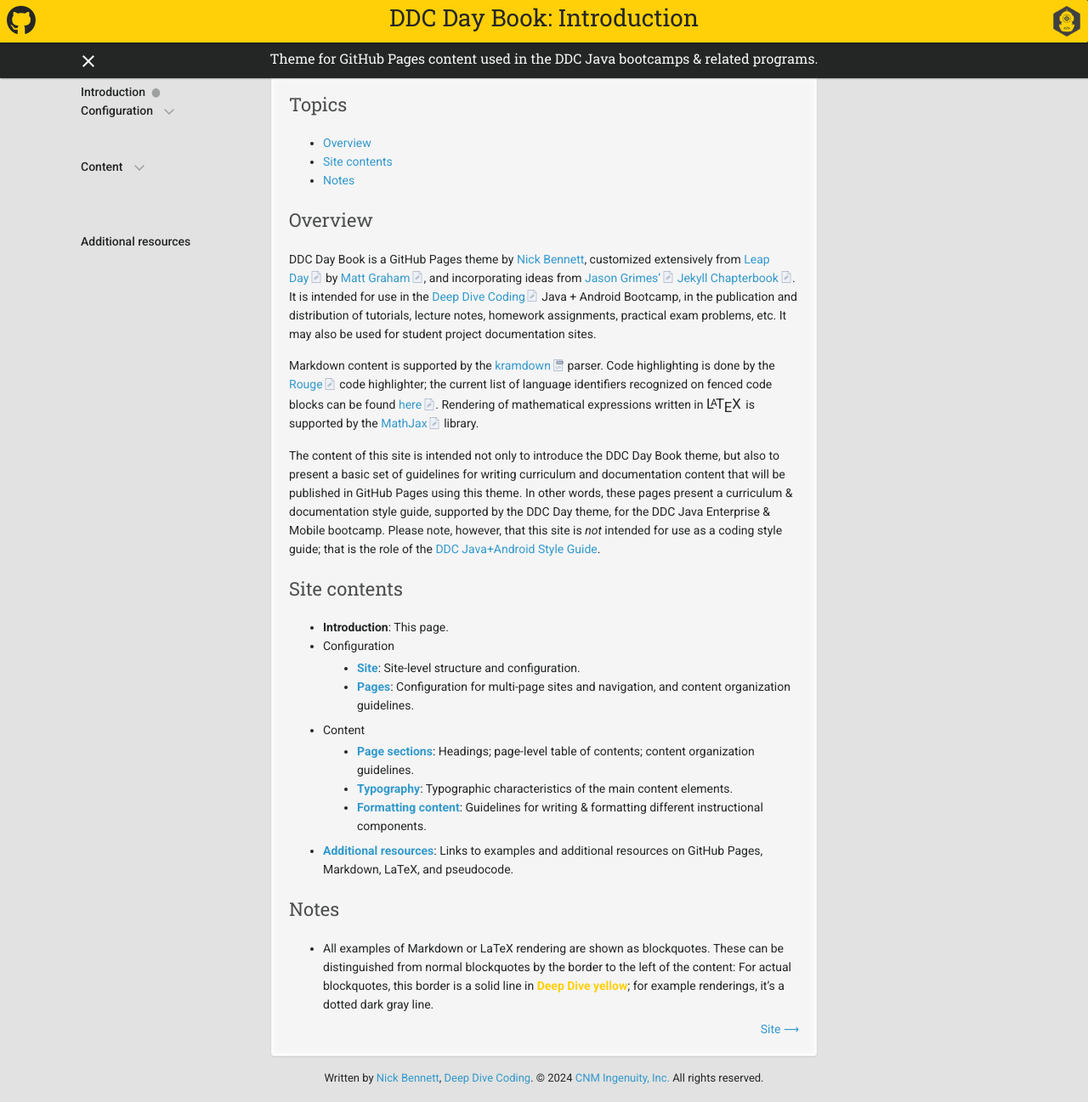
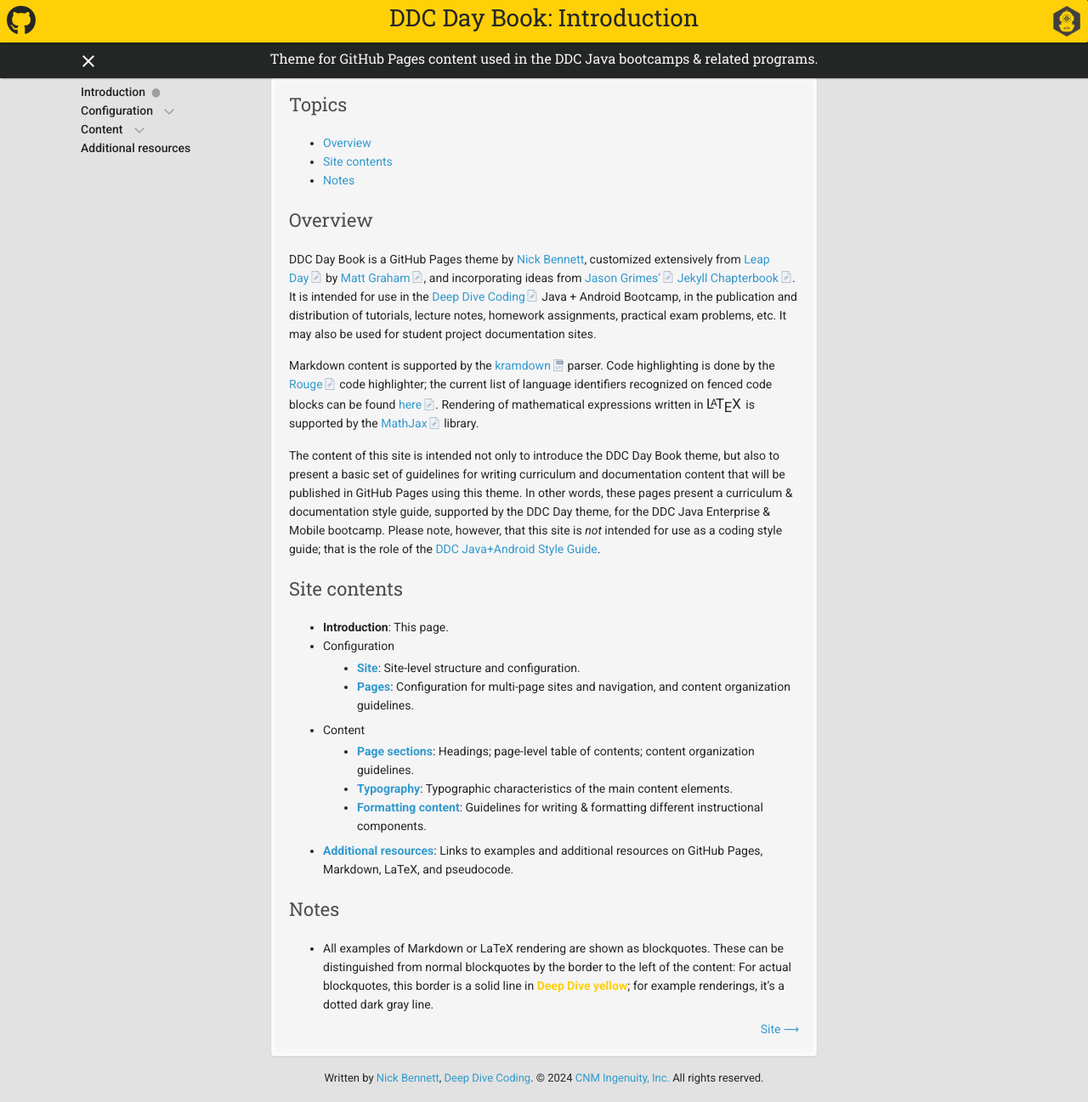
Before and after one commit to ddc-java/ddc-day-book, a Jekyll site: the page built from index.md, in a window 1280 px wide and 1297 px high. Shown: the whole window at 85% size. Built offline with Jekyll 4.4.1, drawn with Linux system fonts in a browser that asks for light colours; nearby versions of some CDN libraries; our own code applies the rules of GitHub Pages for plain Markdown files; formulas are drawn with MathJax 3.

Commit message:
Apply to ToC.

```diff
--- a/_sass/ddc-day-book.scss
+++ b/_sass/ddc-day-book.scss
@@ -682,6 +682,7 @@
             display: none;
 
             & ~ ul {
+              height: 0;
               transform-origin: top;
               transition-property: transform;
               transition-duration: 0.15s;
@@ -696,6 +697,7 @@
               }
 
               ~ ul {
+                height: 100%;
                 transition-timing-function: ease-out;
                 transform: scaleY(1);
               }
@@ -715,13 +717,16 @@
       ~ ul {
         height: 0;
         transform-origin: top;
-        transition: transform 0.15s ease-in;
+        transition-property: transform;
+        transition-duration: 0.2s;
+        transition-timing-function: ease-in;
         transform: scaleY(0);
       }
 
       &:checked ~ ul {
         height: 100%;
-        transition: transform 0.2s ease-out;
+        transition-duration: 0.15s;
+        transition-timing-function: ease-out;
         transform: scaleY(1);
       }
 
```
